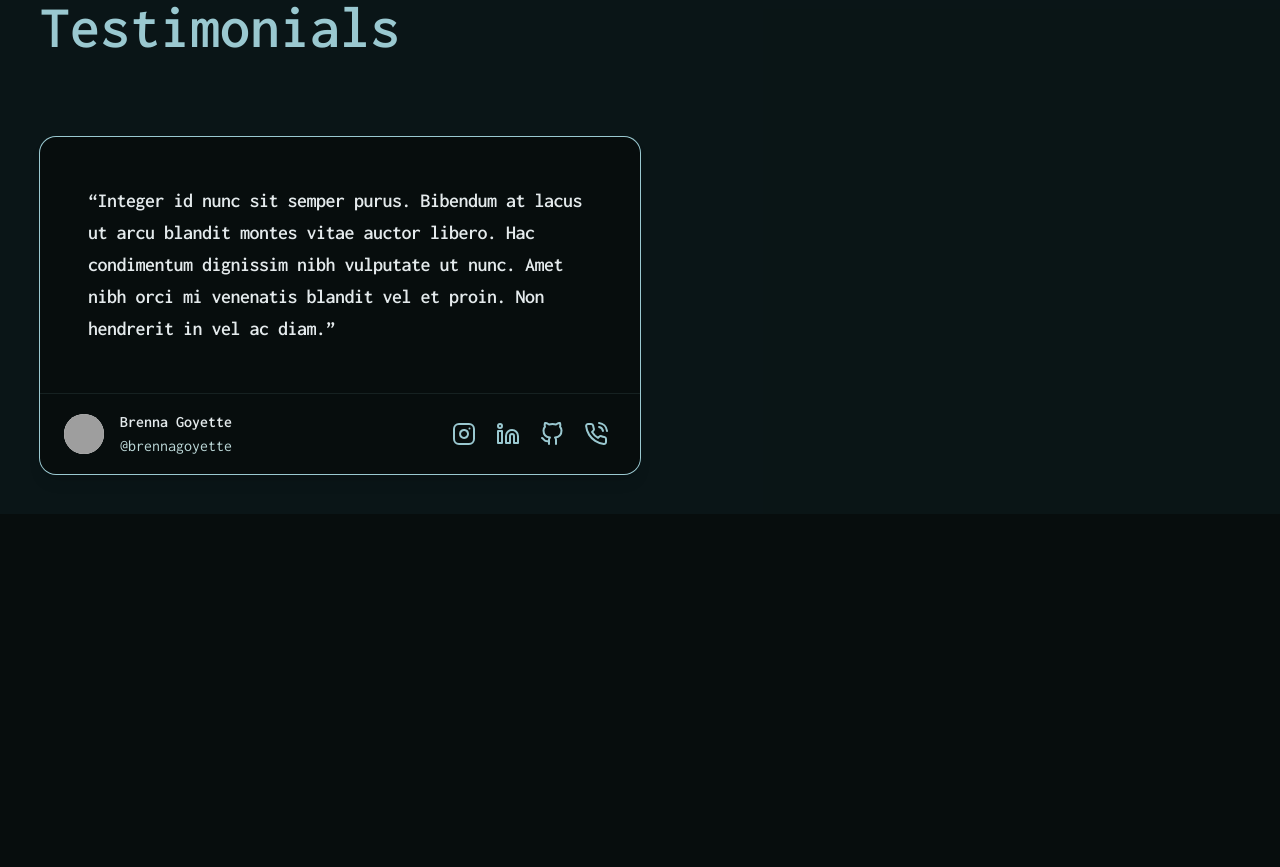
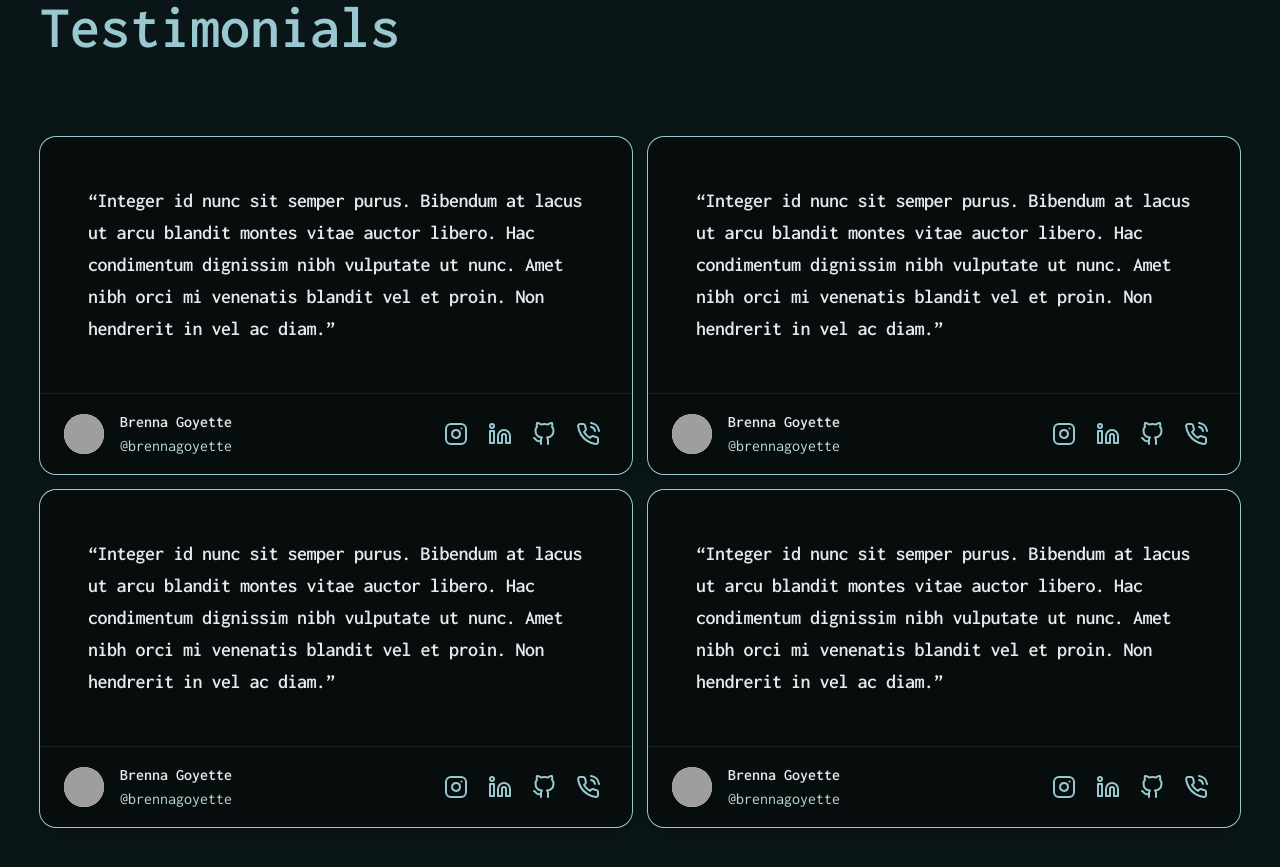
Before and after one commit to chirag3003/portfolio-v3, a Next.js app: page / in a window 1280 px wide. Shown: the part 3040-3907 px from the top of the page. Before the commit the page ends 3554 px from the top, so only its background shows below. Built offline with nearby package versions, Linux system fonts and the light colour scheme; grey boxes are pictures that could not be loaded.

Commit message:
completed testimonials section

```diff
--- a/components/TestimonialsSection.tsx
+++ /dev/null
@@ -1,73 +0,0 @@
-import React from 'react'
-import { Instagram, Linkedin, GitHub, PhoneCall } from 'react-feather'
-const featuredTestimonial = {
-    body: 'Integer id nunc sit semper purus. Bibendum at lacus ut arcu blandit montes vitae auctor libero. Hac condimentum dignissim nibh vulputate ut nunc. Amet nibh orci mi venenatis blandit vel et proin. Non hendrerit in vel ac diam.',
-    author: {
-        name: 'Brenna Goyette',
-        handle: 'brennagoyette',
-        imageUrl:
-            'https://images.unsplash.com/photo-1550525811-e5869dd03032?ixlib=rb-=eyJhcHBfaWQiOjEyMDd9&auto=format&fit=facearea&facepad=2&w=1024&h=1024&q=80',
-        logoUrl: 'https://tailwindui.com/img/logos/savvycal-logo-gray-900.svg',
-    },
-}
-function TestimonialsSection() {
-    return (
-        <section className="bg-accent/5">
-            <div className="max-w-7xl mx-auto p-10 ">
-                <h2 className="text-primary md:text-6xl text-5xl font-semibold mb-20">
-                    Testimonials
-                </h2>
-                <div className="testimonials">
-                    <div className="md:w-1/2">
-                        <figure className="rounded-2xl bg-background shadow-lg ring-1 ring-primary sm:col-span-2 xl:col-start-2 xl:row-end-1">
-                            <blockquote className="p-6 text-lg font-semibold leading-7 tracking-tight sm:p-12 sm:text-xl sm:leading-8">
-                                <p>{`“${featuredTestimonial.body}”`}</p>
-                            </blockquote>
-                            <figcaption className="flex flex-wrap items-center gap-x-4 gap-y-4 border-t border-primary/10 px-6 py-4 lg:flex-nowrap">
-                                <img
-                                    className="h-10 w-10 flex-none rounded-full bg-gray-50"
-                                    src={featuredTestimonial.author.imageUrl}
-                                    alt=""
-                                />
-                                <div className="flex-auto">
-                                    <div className="font-semibold">
-                                        {featuredTestimonial.author.name}
-                                    </div>
-                                    <div className="text-muted">{`@${featuredTestimonial.author.handle}`}</div>
-                                </div>
-                                <div className="links flex items-center gap-1 text-primary">
-                                    <a
-                                        className="rounded-full hover:bg-secondary p-2"
-                                        href=""
-                                    >
-                                        <Instagram />
-                                    </a>
-                                    <a
-                                        className="rounded-full hover:bg-secondary p-2"
-                                        href=""
-                                    >
-                                        <Linkedin />
-                                    </a>
-                                    <a
-                                        className="rounded-full hover:bg-secondary p-2"
-                                        href=""
-                                    >
-                                        <GitHub />
-                                    </a>
-                                    <a
-                                        className="rounded-full hover:bg-secondary p-2"
-                                        href=""
-                                    >
-                                        <PhoneCall />
-                                    </a>
-                                </div>
-                            </figcaption>
-                        </figure>
-                    </div>
-                </div>
-            </div>
-        </section>
-    )
-}
-
-export default TestimonialsSection
--- /dev/null
+++ b/components/TestimonialsSection/Testimonial.tsx
@@ -0,0 +1,51 @@
+import React from 'react'
+import { Instagram, Linkedin, GitHub, PhoneCall } from 'react-feather'
+import { motion } from 'framer-motion'
+const featuredTestimonial = {
+    body: 'Integer id nunc sit semper purus. Bibendum at lacus ut arcu blandit montes vitae auctor libero. Hac condimentum dignissim nibh vulputate ut nunc. Amet nibh orci mi venenatis blandit vel et proin. Non hendrerit in vel ac diam.',
+    author: {
+        name: 'Brenna Goyette',
+        handle: 'brennagoyette',
+        imageUrl:
+            'https://images.unsplash.com/photo-1550525811-e5869dd03032?ixlib=rb-=eyJhcHBfaWQiOjEyMDd9&auto=format&fit=facearea&facepad=2&w=1024&h=1024&q=80',
+    },
+}
+
+function Testimonial() {
+    return (
+        <motion.figure className="rounded-2xl bg-background shadow-lg ring-1 ring-primary">
+            <blockquote className="p-6 text-lg font-semibold leading-7 tracking-tight sm:p-12 sm:text-xl sm:leading-8">
+                <p>{`“${featuredTestimonial.body}”`}</p>
+            </blockquote>
+            <figcaption className="flex flex-wrap items-center gap-x-4 gap-y-4 border-t border-primary/10 px-6 py-4 lg:flex-nowrap">
+                <img
+                    className="h-10 w-10 flex-none rounded-full bg-gray-50"
+                    src={featuredTestimonial.author.imageUrl}
+                    alt=""
+                />
+                <div className="flex-auto">
+                    <div className="font-semibold">
+                        {featuredTestimonial.author.name}
+                    </div>
+                    <div className="text-muted">{`@${featuredTestimonial.author.handle}`}</div>
+                </div>
+                <div className="links flex items-center gap-1 text-primary">
+                    <a className="rounded-full hover:bg-secondary p-2" href="">
+                        <Instagram />
+                    </a>
+                    <a className="rounded-full hover:bg-secondary p-2" href="">
+                        <Linkedin />
+                    </a>
+                    <a className="rounded-full hover:bg-secondary p-2" href="">
+                        <GitHub />
+                    </a>
+                    <a className="rounded-full hover:bg-secondary p-2" href="">
+                        <PhoneCall />
+                    </a>
+                </div>
+            </figcaption>
+        </motion.figure>
+    )
+}
+
+export default Testimonial
--- /dev/null
+++ b/components/TestimonialsSection/index.tsx
@@ -0,0 +1,22 @@
+import React from 'react'
+import Testimonial from './Testimonial'
+
+function TestimonialsSection() {
+    return (
+        <section className="bg-accent/5">
+            <div className="max-w-7xl mx-auto p-10 ">
+                <h2 className="text-primary md:text-6xl text-5xl font-semibold mb-20">
+                    Testimonials
+                </h2>
+                <div className="testimonials grid md:grid-cols-2 gap-4">
+                    <Testimonial />
+                    <Testimonial />
+                    <Testimonial />
+                    <Testimonial />
+                </div>
+            </div>
+        </section>
+    )
+}
+
+export default TestimonialsSection
```
